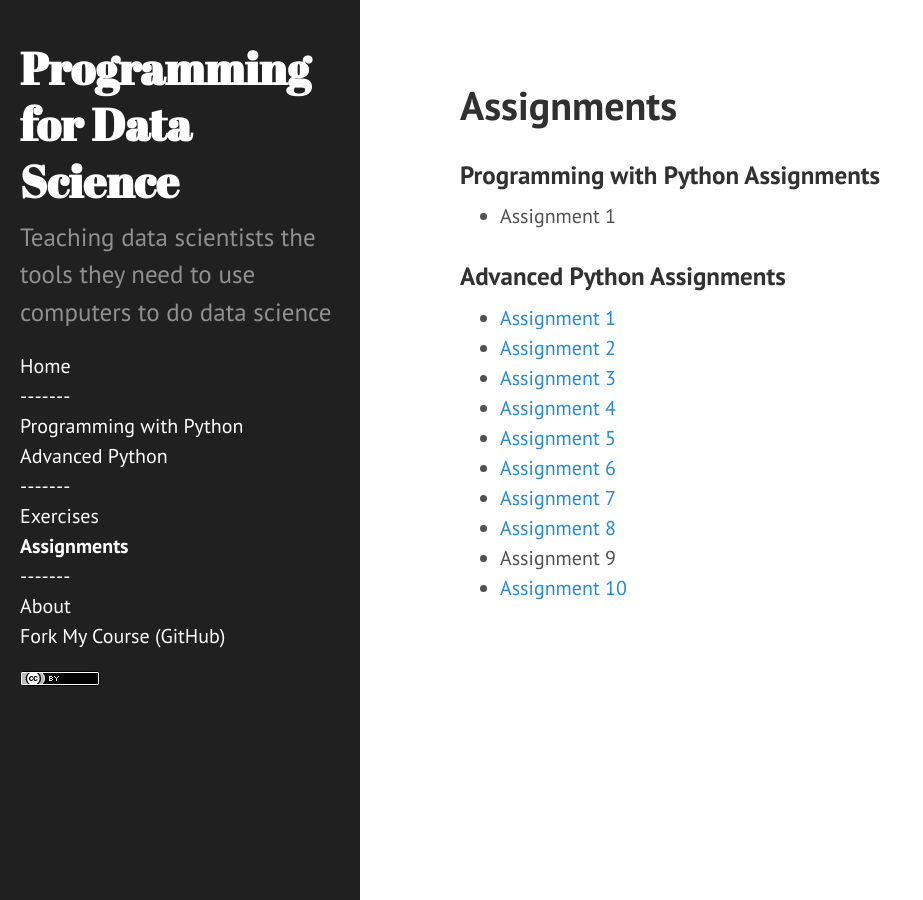
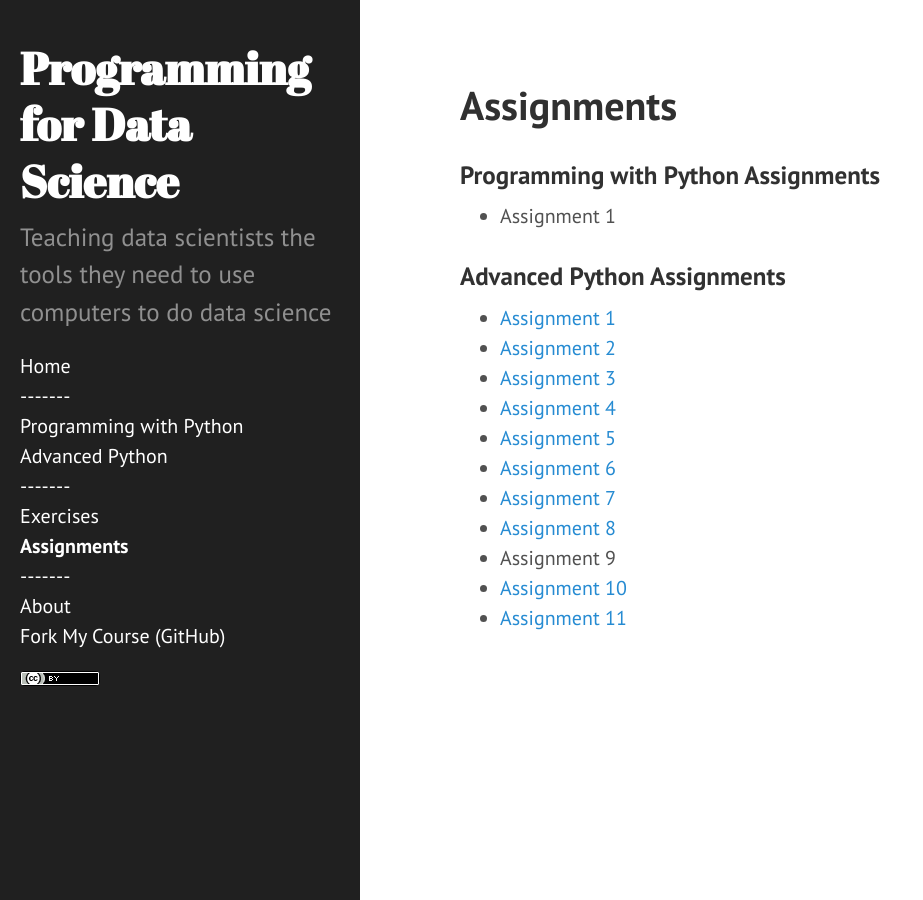
Before and after one commit to nyu-cds/courses, a Jekyll site: the page built from assignments/index.md, in a window 1280 px wide. Shown: the whole page, without its empty margins (0-923 px from the left). Built offline with Jekyll 4.4.1, drawn with Linux system fonts in a browser that asks for light colours.

Commit message:
Signed-off-by: Greg Watson <g.watson@computer.org>

```diff
--- a/assignments/index.md
+++ b/assignments/index.md
@@ -22,3 +22,4 @@ redirect_from:
 * [Assignment 8]({{ site.github.url }}/assignments/advanced-8)
 * Assignment 9
 * [Assignment 10]({{ site.github.url }}/assignments/advanced-10)
+* [Assignment 11]({{ site.github.url }}/assignments/advanced-11)
```
